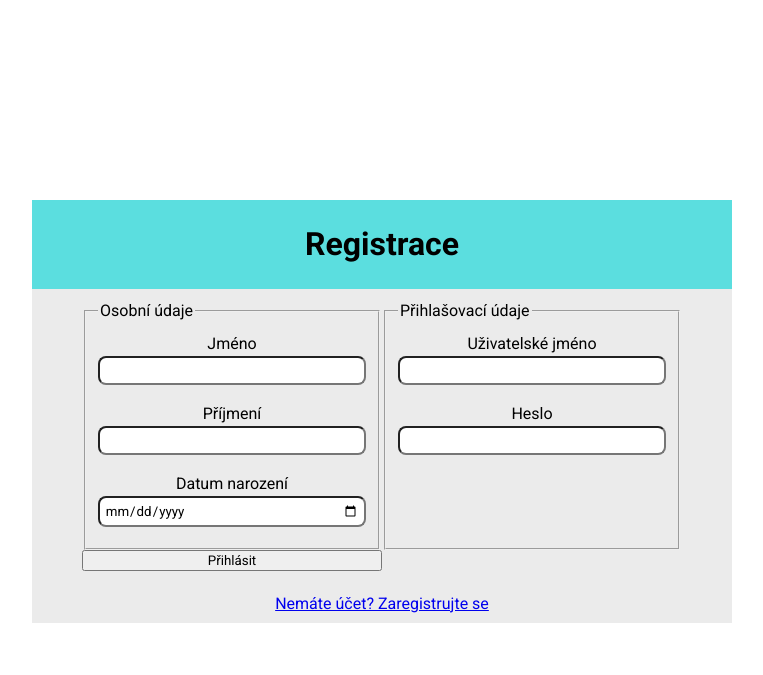
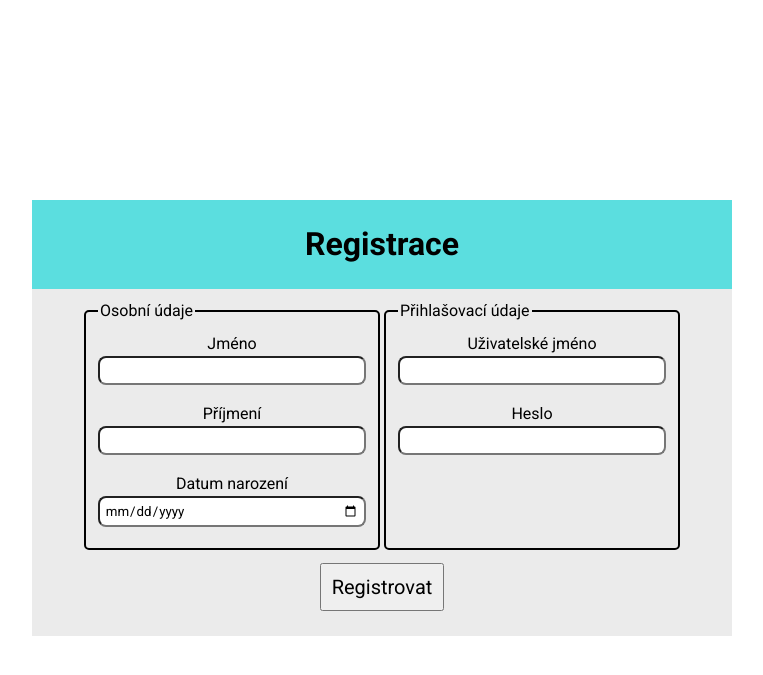
Before and after one commit to Leo963/CTU-ZWA, a PHP site: page /signup.html in a window 1280 px wide. Shown: the top 675 px of the page, without its empty margins (258-1021 px from the left). Run offline with PHP 8.4, Linux system fonts and the light colour scheme.

Commit message:
add static signup and login design

```diff
--- a/css/login.css
+++ b/css/login.css
@@ -58,12 +58,26 @@ footer > a {
     padding: 10px 25px;
 }
 
+fieldset {
+    border: 2px black solid;
+    border-radius: 5px;
+}
+
 @media screen and (max-height: 960px) {
-    form > main {
+    form.signup > main {
         grid-template-columns: 1fr 1fr;
     }
 
-    form {
+    form.signup {
         width: 700px;
     }
+
+    footer {
+        padding: 0 25px 25px 25px;
+    }
+
+    input[type=submit] {
+        padding: 10px;
+        font-size: 1.25em;
+    }
 }
--- a/signup.html
+++ b/signup.html
@@ -2,11 +2,11 @@
 <html lang="en">
 <head>
     <meta charset="UTF-8">
-    <title>Přihlášení</title>
+    <title>Registrace</title>
     <link rel="stylesheet" href="css/login.css">
 </head>
 <body>
-<form action="signup_process.php" method="post">
+<form action="signup_process.php" method="post" class="signup">
     <header>
         <h1>Registrace</h1>
     </header>
@@ -37,10 +37,9 @@
                 <input type="password" name="pass" required>
             </label>
         </fieldset>
-        <input type="submit" value="Přihlásit">
     </main>
     <footer>
-        <a href="signup.html">Nemáte účet? Zaregistrujte se</a>
+        <input type="submit" value="Registrovat">
     </footer>
 </form>
 </body>
```
